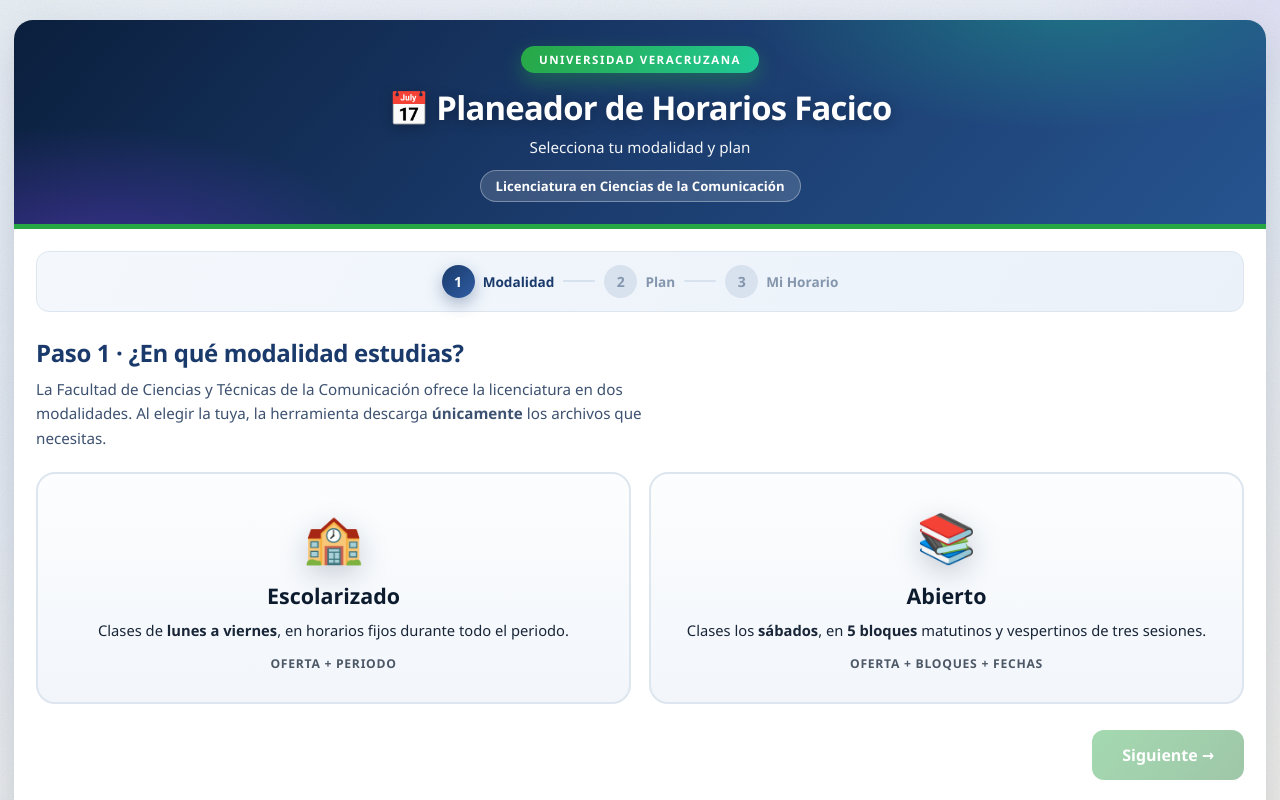
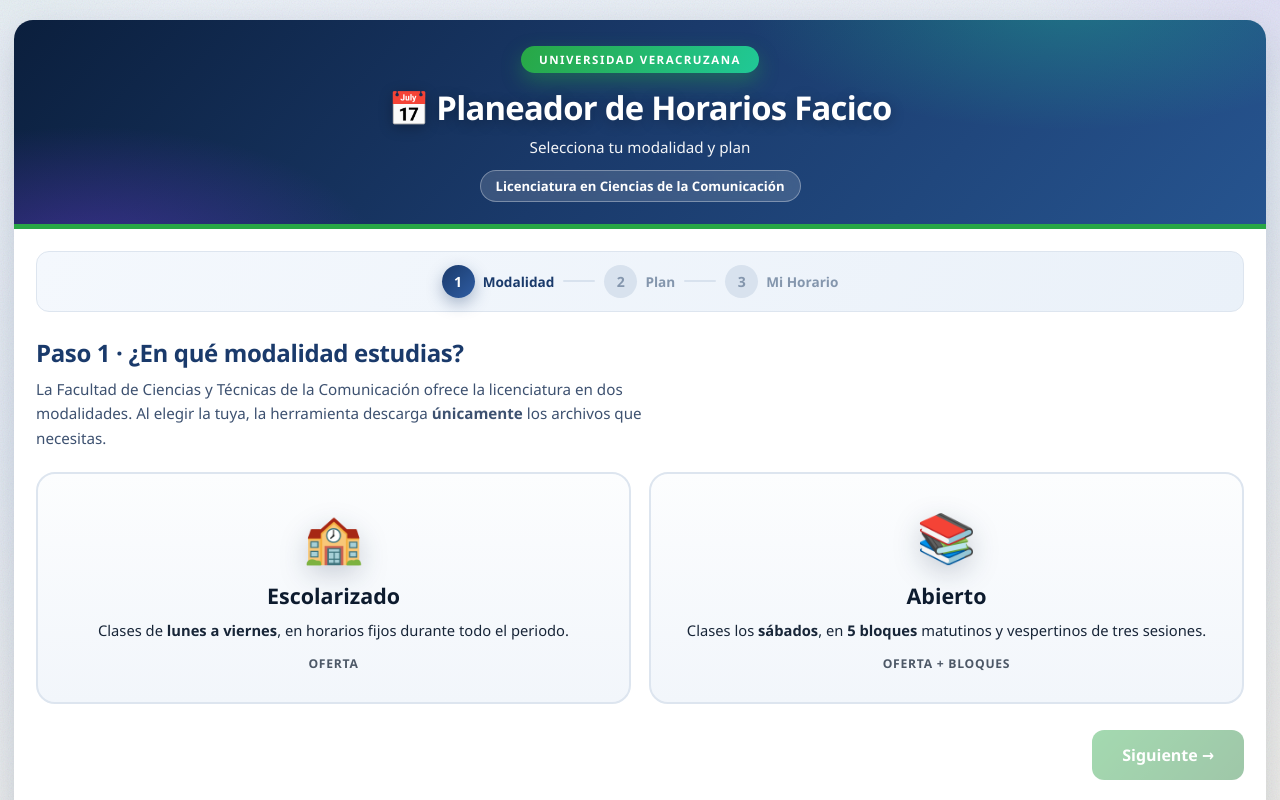
Before and after one commit to gruporga-art/facico-apps, a plain HTML site: page planeadorhorarios/index.html in a window 1280 px wide. Shown: the top 800 px of the page. Drawn offline with Linux system fonts and the light colour scheme.

Commit message:
Update index.html

```diff
--- a/planeadorhorarios/index.html
+++ b/planeadorhorarios/index.html
@@ -368,10 +368,10 @@ body::after{content:"";position:fixed;inset:0;z-index:-1;pointer-events:none;opa
       <div class="cards">
         <div class="card" data-m="E" onclick="pickM('E')"><span class="tick">✔</span><span class="ic">🏫</span>
           <h3>Escolarizado</h3><p>Clases de <strong>lunes a viernes</strong>, en horarios fijos durante todo el periodo.</p>
-          <div class="meta">Oferta + periodo</div></div>
+          <div class="meta">Oferta</div></div>
         <div class="card" data-m="A" onclick="pickM('A')"><span class="tick">✔</span><span class="ic">📚</span>
           <h3>Abierto</h3><p>Clases los <strong>sábados</strong>, en <strong>5 bloques</strong> matutinos y vespertinos de tres sesiones.</p>
-          <div class="meta">Oferta + bloques + fechas</div></div>
+          <div class="meta">Oferta + bloques</div></div>
       </div>
       <div class="row"><span></span><button class="btn" id="n1" disabled onclick="go(2)">Siguiente →</button></div>
     </section>
```
